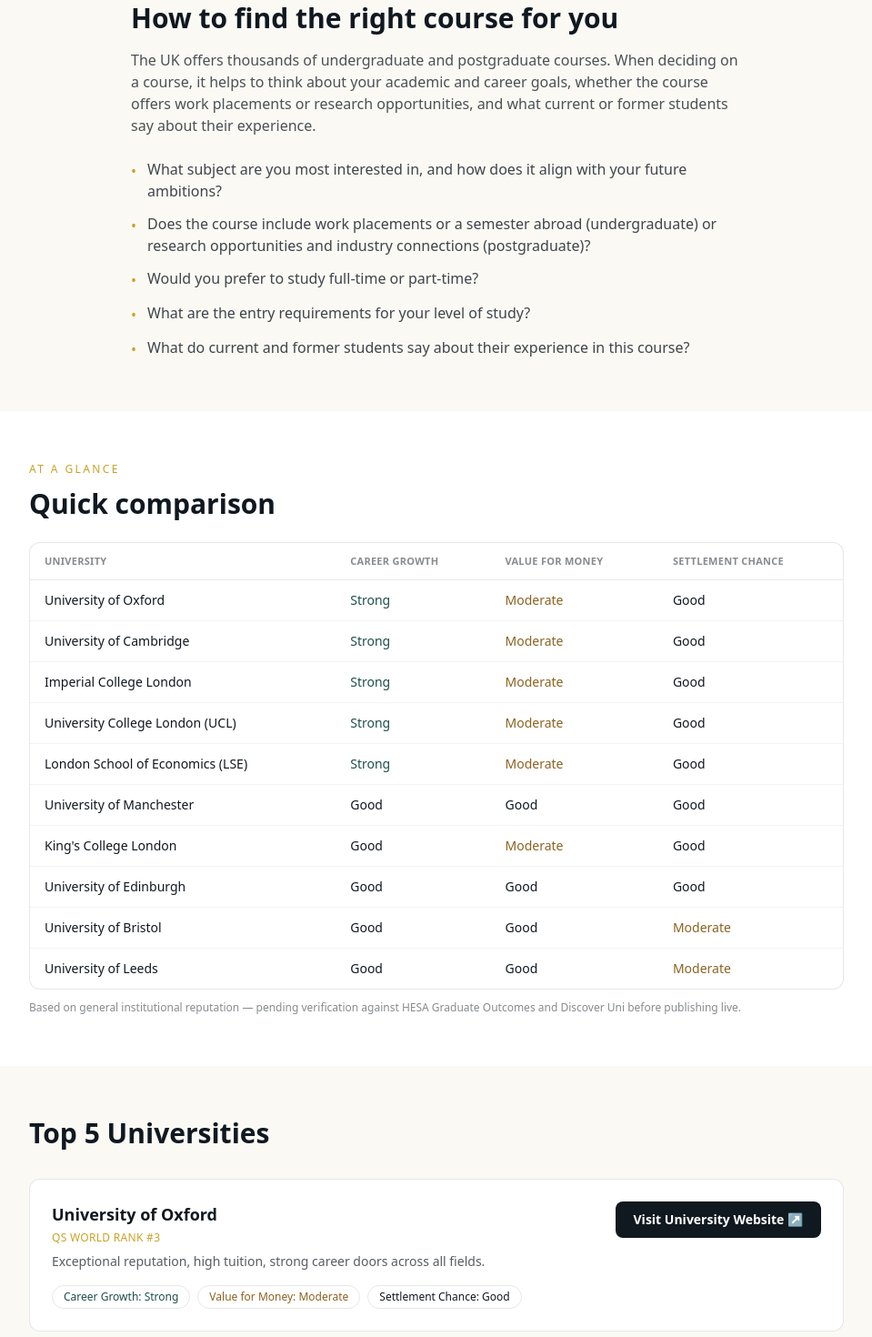
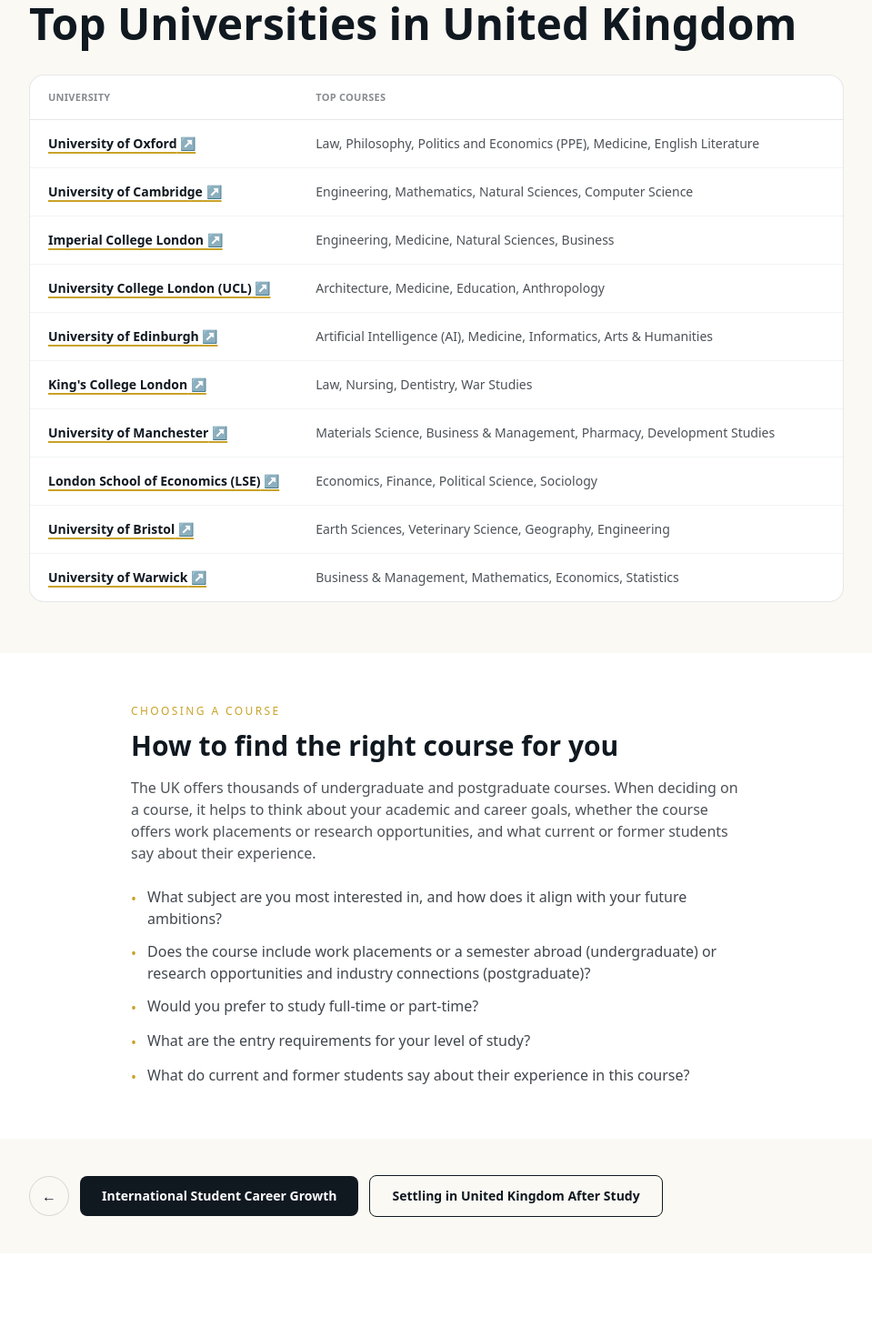
Before and after one commit to Zannat02/UNIAD, a Next.js app: page /study-in/uk/courses in a window 1280 px wide. Shown: the part 3500-4970 px from the top of the page at 91% size, without its empty margins (160-1119 px from the left). After the commit the page ends 4878 px from the top, so only its background shows below. Built offline with nearby package versions, Linux system fonts and the light colour scheme.

Commit message:
added top 10 universitys site and their top courses infomation according to google

```diff
--- a/src/app/globals.css
+++ b/src/app/globals.css
@@ -34,6 +34,18 @@
   animation: navShine 1.3s ease-in-out forwards;
 }
 
+/* ---- Hide scrollbar while keeping the element scrollable (used for the
+   Top Universities table on mobile — scroll still works, bar stays hidden) ---- */
+.no-scrollbar {
+  -ms-overflow-style: none;
+  scrollbar-width: none;
+  -webkit-overflow-scrolling: touch;
+}
+
+.no-scrollbar::-webkit-scrollbar {
+  display: none;
+}
+
 /* ---- Course gallery: staggered fade/slide-in on load ---- */
 @keyframes galleryFadeIn {
   from {
@@ -50,7 +62,7 @@
   animation: galleryFadeIn 0.6s ease-out both;
 }
 
-/* ---- Navbar bottom line-এর অনবরত শাইন ইফেক্ট (বাম থেকে ডানে) ---- */
+
 @keyframes navLineShine {
   0% {
     transform: translateX(-120%);
@@ -66,7 +78,7 @@
   animation: navLineShine 3.5s ease-in-out infinite;
 }
 
-/* ---- CTA বাটনের hover/click শাইন ইফেক্ট ---- */
+
 .nav-cta-shine::before {
   content: "";
   position: absolute;
--- a/src/app/study-in/[country]/courses/page.js
+++ b/src/app/study-in/[country]/courses/page.js
@@ -2,7 +2,6 @@
 import countries from "@/data/countries.json";
 import countryDetails from "@/data/countryDetails.json";
 import universities from "@/data/universities.json";
-import programs from "@/data/programs.json";
 import CourseGallery from "@/components/country/CourseGallery";
 
 export async function generateStaticParams() {
@@ -15,16 +14,10 @@
   if (!country) return {};
 
   return {
-    title: `Compare Universities in ${country.name} | UNIAD`,
-    description: `Compare top universities in ${country.name} by career outcomes, value for money, and courses.`,
+    title: `Top Courses & Universities in ${country.name} | UNIAD`,
+    description: `The most popular courses and top-ranked universities in ${country.name}.`,
   };
 }
-
-const LABEL_COLOR = {
-  Strong: "text-[#1E4F49]",
-  Good: "text-[#101820]",
-  Moderate: "text-[#8C6220]",
-};
 
 export default async function CoursesPage({ params }) {
   const { country: countrySlug } = await params;
@@ -33,10 +26,7 @@
   const details = countryDetails.find((d) => d.slug === countrySlug);
   const countryUniversities = universities
     .filter((u) => u.countrySlug === countrySlug)
-    .sort((a, b) => a.tierRank - b.tierRank);
-
-  const topFive = countryUniversities.filter((u) => u.tier === "top-5");
-  const nextFive = countryUniversities.filter((u) => u.tier === "next-5");
+    .sort((a, b) => a.rank - b.rank);
 
   if (!country || !details) {
     return (
@@ -50,10 +40,6 @@
     <main>
       <CourseGallery label={country.name} />
 
-      {/* ================= TOP 10 COURSES =================
-          Country-wide overview, not tied to a single university — pulled
-          from details.courses.topCourses, which is per-country data (UK's
-          list won't be the same as Canada's, Australia's, etc). */}
       <section className="bg-white px-5 py-14 lg:px-8">
         <div className="mx-auto max-w-3xl">
           <p className="text-xs font-medium uppercase tracking-[0.2em] text-[#C9A227]">
@@ -91,8 +77,53 @@
         </div>
       </section>
 
-      {/* ================= GUIDANCE SECTION ================= */}
+
       <section className="bg-[#FAF9F4] px-5 py-14 lg:px-8">
+        <div className="mx-auto max-w-4xl">
+          <p className="text-xs font-medium uppercase tracking-[0.2em] text-[#C9A227]">
+            University Guide
+          </p>
+          <h2 className="mt-3 text-2xl font-bold text-[#101820] md:text-4xl lg:text-5xl">
+            Top Universities in {country.name}
+          </h2>
+
+          <div
+            className="no-scrollbar mt-8 overflow-x-auto rounded-2xl border border-[#101820]/10 bg-white"
+            style={{ touchAction: "pan-x" }}
+          >
+            <table className="w-full min-w-[720px] text-left text-sm">
+              <thead>
+                <tr className="border-b border-[#101820]/10 text-[11px] uppercase tracking-wide text-[#101820]/50">
+                  <th className="w-[220px] px-5 py-4">University</th>
+                  <th className="px-5 py-4">Top Courses</th>
+                </tr>
+              </thead>
+              <tbody>
+                {countryUniversities.map((uni) => (
+                  <tr key={uni.slug} className="border-b border-[#101820]/5 last:border-0">
+                    <td className="whitespace-nowrap px-5 py-4 align-top">
+                      <a
+                        href={uni.website}
+                        target="_blank"
+                        rel="noopener noreferrer"
+                        className="font-semibold text-[#101820] underline decoration-[#C9A227] decoration-2 underline-offset-4 transition-colors hover:text-[#C9A227]"
+                      >
+                        {uni.name} ↗
+                      </a>
+                    </td>
+                    <td className="px-5 py-4 align-top text-[#101820]/75">
+                      {uni.topCourses.join(", ")}
+                    </td>
+                  </tr>
+                ))}
+              </tbody>
+            </table>
+          </div>
+        </div>
+      </section>
+
+
+      <section className="bg-white px-5 py-14 lg:px-8">
         <div className="mx-auto max-w-2xl">
           <p className="text-xs font-medium uppercase tracking-[0.2em] text-[#C9A227]">
             Choosing a Course
@@ -114,146 +145,35 @@
         </div>
       </section>
 
-      {/* ================= QUICK COMPARISON TABLE — kept as-is for now ================= */}
-      <section className="bg-white px-5 py-14 lg:px-8">
-        <div className="mx-auto max-w-4xl">
-          <p className="text-xs font-medium uppercase tracking-[0.2em] text-[#C9A227]">
-            At a Glance
-          </p>
-          <h2 className="mt-3 text-2xl font-bold text-[#101820] md:text-3xl">
-            Quick comparison
-          </h2>
 
-          <div className="mt-6 overflow-x-auto rounded-xl border border-[#101820]/10 bg-white">
-            <table className="w-full min-w-[560px] text-left text-sm">
-              <thead>
-                <tr className="border-b border-[#101820]/10 text-[11px] uppercase tracking-wide text-[#101820]/50">
-                  <th className="px-4 py-3">University</th>
-                  <th className="px-4 py-3">Career Growth</th>
-                  <th className="px-4 py-3">Value for Money</th>
-                  <th className="px-4 py-3">Settlement Chance</th>
-                </tr>
-              </thead>
-              <tbody>
-                {countryUniversities.map((uni) => (
-                  <tr key={uni.slug} className="border-b border-[#101820]/5 last:border-0">
-                    <td className="px-4 py-3 font-medium text-[#101820]">{uni.name}</td>
-                    <td className={`px-4 py-3 font-medium ${LABEL_COLOR[uni.comparisonHighlights.careerGrowth]}`}>
-                      {uni.comparisonHighlights.careerGrowth}
-                    </td>
-                    <td className={`px-4 py-3 font-medium ${LABEL_COLOR[uni.comparisonHighlights.valueForMoney]}`}>
-                      {uni.comparisonHighlights.valueForMoney}
-                    </td>
-                    <td className={`px-4 py-3 font-medium ${LABEL_COLOR[uni.comparisonHighlights.settlementChance]}`}>
-                      {uni.comparisonHighlights.settlementChance}
-                    </td>
-                  </tr>
-                ))}
-              </tbody>
-            </table>
+      <section className="bg-[#FAF9F4] px-5 py-10 lg:px-8">
+
+        <div className="mx-auto flex max-w-4xl flex-col gap-3 sm:flex-row sm:items-center">
+          <Link
+            href={`/study-in/${country.slug}`}
+            aria-label={`Back to ${country.name} overview`}
+            className="flex h-11 w-11 shrink-0 items-center justify-center rounded-full border border-[#101820]/15 text-[#101820] transition-colors hover:border-[#101820]/40"
+          >
+            <span aria-hidden="true">&larr;</span>
+          </Link>
+
+          <div className="flex flex-col gap-3 sm:contents">
+            <Link
+              href={`/study-in/${country.slug}/courses/career-growth`}
+              className="w-full rounded-lg bg-[#101820] px-6 py-3 text-center text-sm font-semibold text-white transition-opacity hover:opacity-90 sm:w-auto"
+            >
+              International Student Career Growth
+            </Link>
+
+            <Link
+              href={`/study-in/${country.slug}/courses/settle-after-study`}
+              className="w-full rounded-lg border border-[#101820] px-6 py-3 text-center text-sm font-semibold text-[#101820] transition-colors hover:bg-[#101820] hover:text-white sm:w-auto"
+            >
+              Settling in {country.name} After Study
+            </Link>
           </div>
-          <p className="mt-3 text-xs text-[#101820]/50">
-            Based on general institutional reputation — pending verification against
-            HESA Graduate Outcomes and Discover Uni before publishing live.
-          </p>
         </div>
       </section>
-
-      {/* ================= TOP 5 ================= */}
-      <TierSection title="Top 5 Universities" universities={topFive} tone="alt" />
-
-      {/* ================= NEXT 5 ================= */}
-      <TierSection title="Next 5 Universities" universities={nextFive} />
     </main>
   );
 }
-
-function TierSection({ title, universities: list, tone = "default" }) {
-  const bg = tone === "alt" ? "bg-[#FAF9F4]" : "bg-white";
-  if (list.length === 0) return null;
-
-  return (
-    <section className={`${bg} px-5 py-14 lg:px-8`}>
-      <div className="mx-auto max-w-4xl">
-        <h2 className="text-2xl font-bold text-[#101820] md:text-3xl">{title}</h2>
-        <div className="mt-8 space-y-6">
-          {list.map((uni) => (
-            <UniversityCard key={uni.slug} university={uni} />
-          ))}
-        </div>
-      </div>
-    </section>
-  );
-}
-
-function UniversityCard({ university }) {
-  const uniPrograms = programs.filter((p) => p.universitySlug === university.slug);
-  const { careerGrowth, valueForMoney, settlementChance, tagline } =
-    university.comparisonHighlights;
-
-  return (
-    <div className="rounded-xl border border-[#101820]/10 bg-white p-6">
-      <div className="flex flex-col justify-between gap-3 sm:flex-row sm:items-start">
-        <div>
-          <h3 className="text-lg font-bold text-[#101820]">{university.name}</h3>
-          <p className="mt-1 text-xs font-medium uppercase tracking-wide text-[#C9A227]">
-            {university.ranking}
-          </p>
-          <p className="mt-2 text-sm text-[#101820]/70">{tagline}</p>
-        </div>
-
-        <a
-          href={university.website}
-          target="_blank"
-          rel="noopener noreferrer"
-          className="shrink-0 rounded-lg bg-[#101820] px-5 py-2.5 text-center text-sm font-semibold text-white transition-opacity hover:opacity-90"
-        >
-          Visit University Website ↗
-        </a>
-      </div>
-
-      {/* comparison label chips */}
-      <div className="mt-4 flex flex-wrap gap-2">
-        <Chip label="Career Growth" value={careerGrowth} />
-        <Chip label="Value for Money" value={valueForMoney} />
-        <Chip label="Settlement Chance" value={settlementChance} />
-      </div>
-
-      {uniPrograms.length > 0 && (
-        <div className="mt-5 border-t border-[#101820]/10 pt-4">
-          <p className="mb-3 text-xs font-medium uppercase tracking-wide text-[#101820]/50">
-            Featured Programs
-          </p>
-          <div className="grid gap-3 sm:grid-cols-2">
-            {uniPrograms.map((program) => (
-              <div
-                key={program.id}
-                className="rounded-lg border border-[#9DAD98]/50 bg-[#FAF9F4] p-4"
-              >
-                <p className="text-sm font-semibold text-[#101820]">
-                  {program.programName}
-                </p>
-                <p className="mt-1 text-xs text-[#101820]/60">
-                  {program.subject} · {program.level} · {program.duration}
-                </p>
-                <p className="mt-2 text-sm font-medium text-[#101820]">
-                  {program.tuitionFee}
-                </p>
-              </div>
-            ))}
-          </div>
-        </div>
-      )}
-    </div>
-  );
-}
-
-function Chip({ label, value }) {
-  return (
-    <span
-      className={`rounded-full border border-[#101820]/10 px-3 py-1 text-xs font-medium ${LABEL_COLOR[value]}`}
-    >
-      {label}: {value}
-    </span>
-  );
-}
--- a/src/data/programs.json
+++ /dev/null
@@ -1,68 +0,0 @@
-[
-  {
-    "id": "manchester-cs-msc",
-    "universitySlug": "university-of-manchester",
-    "countrySlug": "uk",
-    "subject": "Computer Science",
-    "programName": "MSc Advanced Computer Science",
-    "level": "Postgraduate",
-    "duration": "1 year",
-    "tuitionFee": "£26,500/year",
-    "entryRequirement": "2:1 Bachelor's in a related field, IELTS 6.5"
-  },
-  {
-    "id": "manchester-business-msc",
-    "universitySlug": "university-of-manchester",
-    "countrySlug": "uk",
-    "subject": "Business Analytics",
-    "programName": "MSc Business Analytics: Operations Research and Risk Analysis",
-    "level": "Postgraduate",
-    "duration": "1 year",
-    "tuitionFee": "£29,000/year",
-    "entryRequirement": "2:1 Bachelor's with quantitative background, IELTS 6.5"
-  },
-  {
-    "id": "leeds-cs-msc",
-    "universitySlug": "university-of-leeds",
-    "countrySlug": "uk",
-    "subject": "Computer Science",
-    "programName": "MSc Computer Science",
-    "level": "Postgraduate",
-    "duration": "1 year",
-    "tuitionFee": "£24,750/year",
-    "entryRequirement": "2:2 Bachelor's in a related field, IELTS 6.5"
-  },
-  {
-    "id": "leeds-law-llm",
-    "universitySlug": "university-of-leeds",
-    "countrySlug": "uk",
-    "subject": "Law",
-    "programName": "LLM International Law",
-    "level": "Postgraduate",
-    "duration": "1 year",
-    "tuitionFee": "£23,000/year",
-    "entryRequirement": "2:1 Law degree or equivalent, IELTS 7.0"
-  },
-  {
-    "id": "bristol-engineering-msc",
-    "universitySlug": "university-of-bristol",
-    "countrySlug": "uk",
-    "subject": "Engineering",
-    "programName": "MSc Aerospace Engineering",
-    "level": "Postgraduate",
-    "duration": "1 year",
-    "tuitionFee": "£28,300/year",
-    "entryRequirement": "2:1 Bachelor's in Engineering, IELTS 6.5"
-  },
-  {
-    "id": "bristol-business-msc",
-    "universitySlug": "university-of-bristol",
-    "countrySlug": "uk",
-    "subject": "Business Analytics",
-    "programName": "MSc Accounting and Finance",
-    "level": "Postgraduate",
-    "duration": "1 year",
-    "tuitionFee": "£26,800/year",
-    "entryRequirement": "2:1 Bachelor's, IELTS 6.5"
-  }
-]
--- a/src/data/universities.json
+++ b/src/data/universities.json
@@ -3,170 +3,80 @@
     "slug": "university-of-oxford",
     "name": "University of Oxford",
     "countrySlug": "uk",
-    "tier": "top-5",
-    "tierRank": 1,
-    "image": null,
-    "ranking": "QS World Rank #3",
-    "shortDescription": "One of the world's oldest and most prestigious universities, strong across nearly every subject.",
+    "rank": 1,
     "website": "https://www.ox.ac.uk",
-    "comparisonHighlights": {
-      "careerGrowth": "Strong",
-      "valueForMoney": "Moderate",
-      "settlementChance": "Good",
-      "tagline": "Exceptional reputation, high tuition, strong career doors across all fields."
-    }
+    "topCourses": ["Law", "Philosophy, Politics and Economics (PPE)", "Medicine", "English Literature"]
   },
   {
     "slug": "university-of-cambridge",
     "name": "University of Cambridge",
     "countrySlug": "uk",
-    "tier": "top-5",
-    "tierRank": 2,
-    "image": null,
-    "ranking": "QS World Rank #2",
-    "shortDescription": "World-leading research university with an exceptional academic reputation.",
+    "rank": 2,
     "website": "https://www.cam.ac.uk",
-    "comparisonHighlights": {
-      "careerGrowth": "Strong",
-      "valueForMoney": "Moderate",
-      "settlementChance": "Good",
-      "tagline": "Elite reputation and research strength, especially in sciences and engineering."
-    }
+    "topCourses": ["Engineering", "Mathematics", "Natural Sciences", "Computer Science"]
   },
   {
     "slug": "imperial-college-london",
     "name": "Imperial College London",
     "countrySlug": "uk",
-    "tier": "top-5",
-    "tierRank": 3,
-    "image": null,
-    "ranking": "QS World Rank #6",
-    "shortDescription": "Specialist in science, engineering, medicine, and business — strong industry links.",
+    "rank": 3,
     "website": "https://www.imperial.ac.uk",
-    "comparisonHighlights": {
-      "careerGrowth": "Strong",
-      "valueForMoney": "Moderate",
-      "settlementChance": "Good",
-      "tagline": "Best fit for STEM careers, especially tech and engineering employers."
-    }
+    "topCourses": ["Engineering", "Medicine", "Natural Sciences", "Business"]
   },
   {
     "slug": "ucl",
     "name": "University College London (UCL)",
     "countrySlug": "uk",
-    "tier": "top-5",
-    "tierRank": 4,
-    "image": null,
-    "ranking": "QS World Rank #9",
-    "shortDescription": "Large, diverse research university in central London with broad subject strength.",
+    "rank": 4,
     "website": "https://www.ucl.ac.uk",
-    "comparisonHighlights": {
-      "careerGrowth": "Strong",
-      "valueForMoney": "Moderate",
-      "settlementChance": "Good",
-      "tagline": "Strong across a wide subject range, benefits from a central London location."
-    }
+    "topCourses": ["Architecture", "Medicine", "Education", "Anthropology"]
+  },
+  {
+    "slug": "university-of-edinburgh",
+    "name": "University of Edinburgh",
+    "countrySlug": "uk",
+    "rank": 5,
+    "website": "https://www.ed.ac.uk",
+    "topCourses": ["Artificial Intelligence (AI)", "Medicine", "Informatics", "Arts & Humanities"]
+  },
+  {
+    "slug": "kings-college-london",
+    "name": "King's College London",
+    "countrySlug": "uk",
+    "rank": 6,
+    "website": "https://www.kcl.ac.uk",
+    "topCourses": ["Law", "Nursing", "Dentistry", "War Studies"]
+  },
+  {
+    "slug": "university-of-manchester",
+    "name": "University of Manchester",
+    "countrySlug": "uk",
+    "rank": 7,
+    "website": "https://www.manchester.ac.uk",
+    "topCourses": ["Materials Science", "Business & Management", "Pharmacy", "Development Studies"]
   },
   {
     "slug": "london-school-of-economics",
     "name": "London School of Economics (LSE)",
     "countrySlug": "uk",
-    "tier": "top-5",
-    "tierRank": 5,
-    "image": null,
-    "ranking": "QS World Rank #45",
-    "shortDescription": "Specialist social science institution, globally known for economics, finance, and politics.",
+    "rank": 8,
     "website": "https://www.lse.ac.uk",
-    "comparisonHighlights": {
-      "careerGrowth": "Strong",
-      "valueForMoney": "Moderate",
-      "settlementChance": "Good",
-      "tagline": "The strongest choice specifically for finance, economics, and policy careers."
-    }
-  },
-  {
-    "slug": "university-of-manchester",
-    "name": "University of Manchester",
-    "countrySlug": "uk",
-    "tier": "next-5",
-    "tierRank": 6,
-    "image": null,
-    "ranking": "QS World Rank #32",
-    "shortDescription": "One of the UK's largest research-intensive universities with a strong global brand.",
-    "website": "https://www.manchester.ac.uk",
-    "comparisonHighlights": {
-      "careerGrowth": "Good",
-      "valueForMoney": "Good",
-      "settlementChance": "Good",
-      "tagline": "Strong balance of reputation and tuition cost, large alumni network."
-    }
-  },
-  {
-    "slug": "kings-college-london",
-    "name": "King's College London",
-    "countrySlug": "uk",
-    "tier": "next-5",
-    "tierRank": 7,
-    "image": null,
-    "ranking": "QS World Rank #40",
-    "shortDescription": "Central London university especially strong in medicine, law, and humanities.",
-    "website": "https://www.kcl.ac.uk",
-    "comparisonHighlights": {
-      "careerGrowth": "Good",
-      "valueForMoney": "Moderate",
-      "settlementChance": "Good",
-      "tagline": "Strong for medicine, law, and humanities, with a prime London location."
-    }
-  },
-  {
-    "slug": "university-of-edinburgh",
-    "name": "University of Edinburgh",
-    "countrySlug": "uk",
-    "tier": "next-5",
-    "tierRank": 8,
-    "image": null,
-    "ranking": "QS World Rank #22",
-    "shortDescription": "Scotland's leading research university with a broad, strong subject range.",
-    "website": "https://www.ed.ac.uk",
-    "comparisonHighlights": {
-      "careerGrowth": "Good",
-      "valueForMoney": "Good",
-      "settlementChance": "Good",
-      "tagline": "High reputation with comparatively lower living costs than London."
-    }
+    "topCourses": ["Economics", "Finance", "Political Science", "Sociology"]
   },
   {
     "slug": "university-of-bristol",
     "name": "University of Bristol",
     "countrySlug": "uk",
-    "tier": "next-5",
-    "tierRank": 9,
-    "image": null,
-    "ranking": "QS World Rank #55",
-    "shortDescription": "Research-intensive university known for engineering, sciences, and student experience.",
+    "rank": 9,
     "website": "https://www.bristol.ac.uk",
-    "comparisonHighlights": {
-      "careerGrowth": "Good",
-      "valueForMoney": "Good",
-      "settlementChance": "Moderate",
-      "tagline": "Strong engineering programs at a more moderate cost than London universities."
-    }
+    "topCourses": ["Earth Sciences", "Veterinary Science", "Geography", "Engineering"]
   },
   {
-    "slug": "university-of-leeds",
-    "name": "University of Leeds",
+    "slug": "university-of-warwick",
+    "name": "University of Warwick",
     "countrySlug": "uk",
-    "tier": "next-5",
-    "tierRank": 10,
-    "image": null,
-    "ranking": "QS World Rank #75",
-    "shortDescription": "Large Russell Group university known for strong student support and research.",
-    "website": "https://www.leeds.ac.uk",
-    "comparisonHighlights": {
-      "careerGrowth": "Good",
-      "valueForMoney": "Good",
-      "settlementChance": "Moderate",
-      "tagline": "Good all-round value — solid reputation with lower living costs than London."
-    }
+    "rank": 10,
+    "website": "https://warwick.ac.uk",
+    "topCourses": ["Business & Management", "Mathematics", "Economics", "Statistics"]
   }
 ]
```
